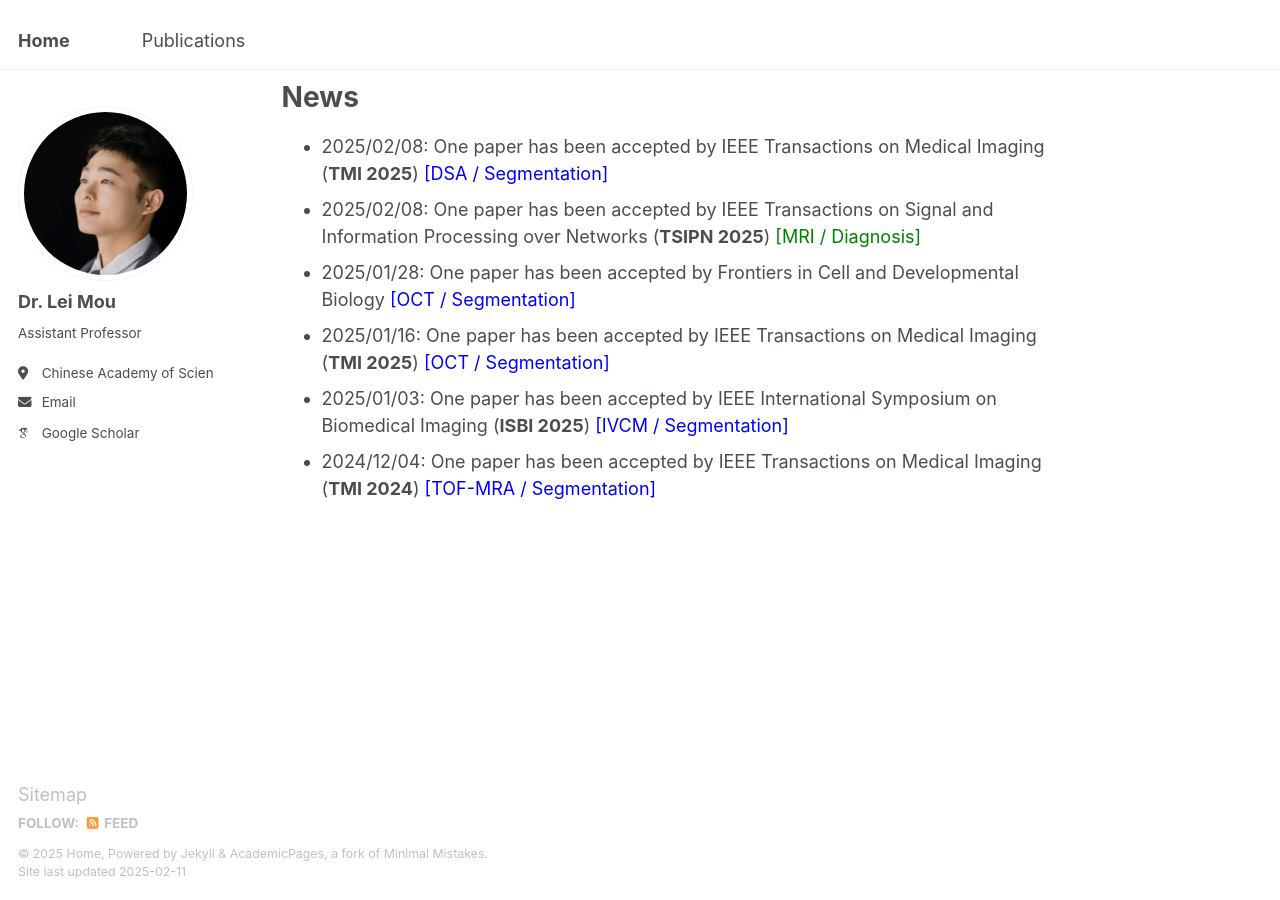
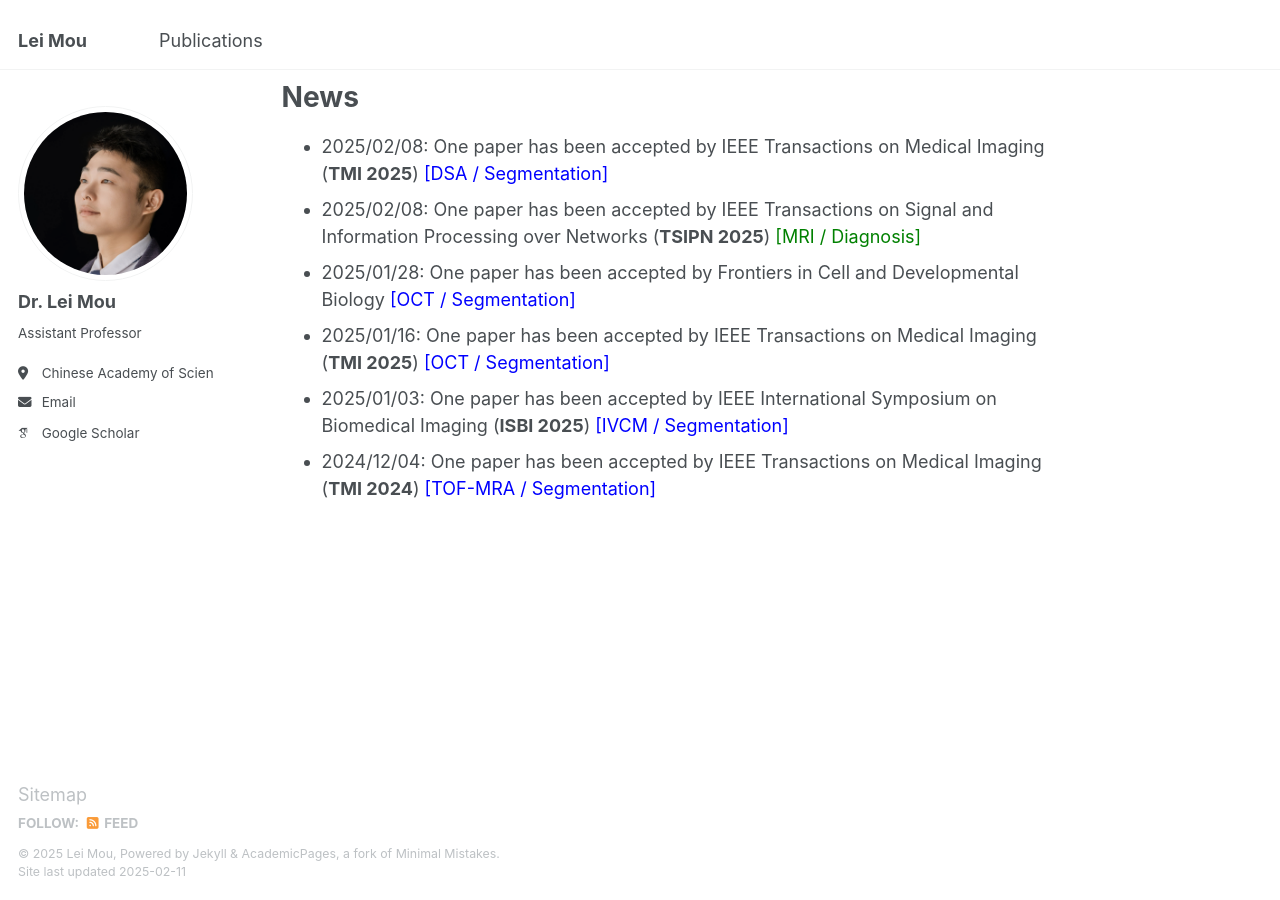
Before and after one commit to iBrain-007/iBrain-007.github.io, a Jekyll site: the page built from _pages/about.md, in a window 1280 px wide and 900 px high, scrolled down 717 px. Built offline with Jekyll 4.4.1, drawn with Linux system fonts in a browser that asks for light colours; some web fonts are replaced.

Commit message:
Update _config.yml

```diff
--- a/_config.yml
+++ b/_config.yml
@@ -9,7 +9,7 @@
 # Basic Site Settings
 locale                   : "en-US"
 site_theme               : "default"
-title                    : "Home"
+title                    : "Lei Mou"
 title_separator          : "-"
 name                     : # &name "Lei Mou"
 description              : &description "Machine Learning / Computer Vision / Medical Imaging / AI in Healthcare"
```
